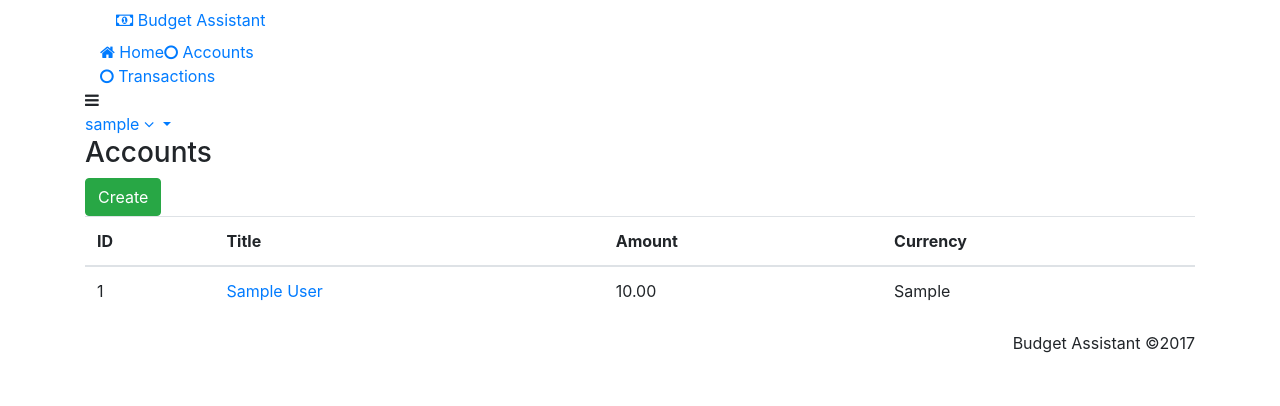
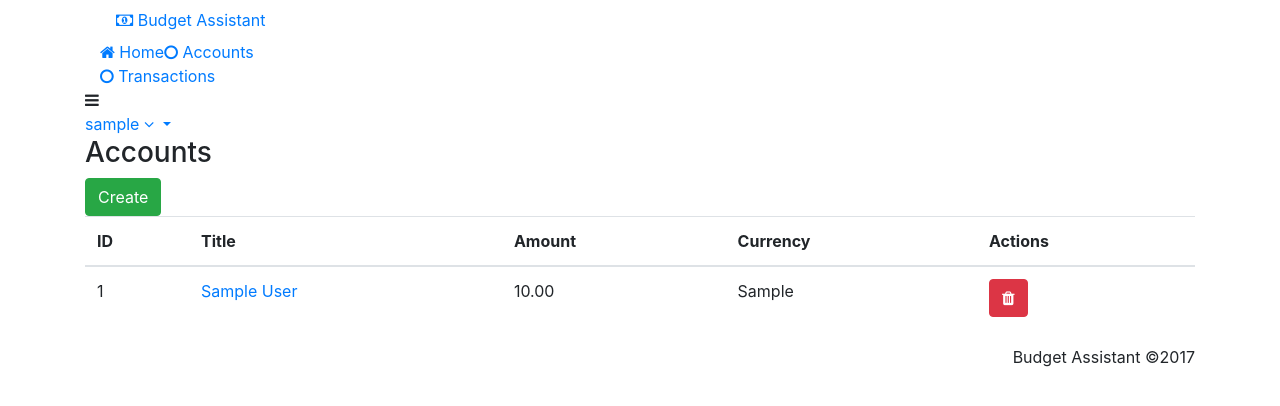
Before and after one commit to python-krasnodar/budget-assistant, a Django app: page /accounts/ in a window 1280 px wide. Shown: the top 406 px of the page. Run offline with Django 3.2, Linux system fonts and the light colour scheme; a user stored in the database is signed in; tables that the repository leaves empty hold one stand-in row (values such as "Sample post"); parts of the project's set-up code (start-up, migrations or seed data) failed here and were passed over; some libraries are stand-ins or nearby versions.

Commit message:
Delete account

```diff
--- a/apps/accounts/urls.py
+++ b/apps/accounts/urls.py
@@ -1,10 +1,10 @@
-from django.urls import reverse
 from django.urls.conf import path, include
 
-from apps.accounts.views import AccountListView, AccountCreateView
+from apps.accounts.views import AccountListView, AccountCreateView, AccountDeleteView
 
 urlpatterns = [
     path('', AccountListView.as_view(), name='index'),
     path('create/', AccountCreateView.as_view(success_url='/accounts/'), name='create'),
+    path('delete/<int:pk>/', AccountDeleteView.as_view(success_url='/accounts/'), name='delete'),
     path('ajax/', include(('apps.accounts.ajax_urls', 'ajax'))),
 ]
--- a/apps/accounts/views.py
+++ b/apps/accounts/views.py
@@ -2,7 +2,7 @@ import json
 
 from django.http import HttpResponse
 from django.views import View
-from django.views.generic import ListView, CreateView
+from django.views.generic import ListView, CreateView, DeleteView
 
 from apps.accounts.models import Account, Currency
 
@@ -28,6 +28,19 @@ class AccountCreateView(CreateView):
         return super(AccountCreateView, self).form_valid(form)
 
 
+class AccountDeleteView(DeleteView):
+    queryset = Account.objects
+
+    def get_queryset(self):
+        queryset = super(AccountDeleteView, self).get_queryset()
+        queryset.filter(user__exact=self.request.user)
+
+        return queryset.all()
+
+    def get(self, request, *args, **kwargs):
+        return self.delete(request, *args, **kwargs)
+
+
 class CurrencyAjaxListView(View):
     def get(self, request):
         queryset = Currency.objects.order_by('title')
--- a/templates/accounts/index.html
+++ b/templates/accounts/index.html
@@ -26,6 +26,7 @@
                     <th>Title</th>
                     <th>Amount</th>
                     <th>Currency</th>
+                    <th>Actions</th>
                 </tr>
                 </thead>
                 <tbody>
@@ -38,6 +39,11 @@
                         </td>
                         <td>{{ account.amount }}</td>
                         <td>{{ account.currency.iso4217 }}</td>
+                        <td>
+                            <a href="{% url 'accounts:delete' account.id %}" class="btn btn-danger">
+                                <i class="fa fa-trash"></i>
+                            </a>
+                        </td>
                     </tr>
                 {% endfor %}
                 </tbody>
```
